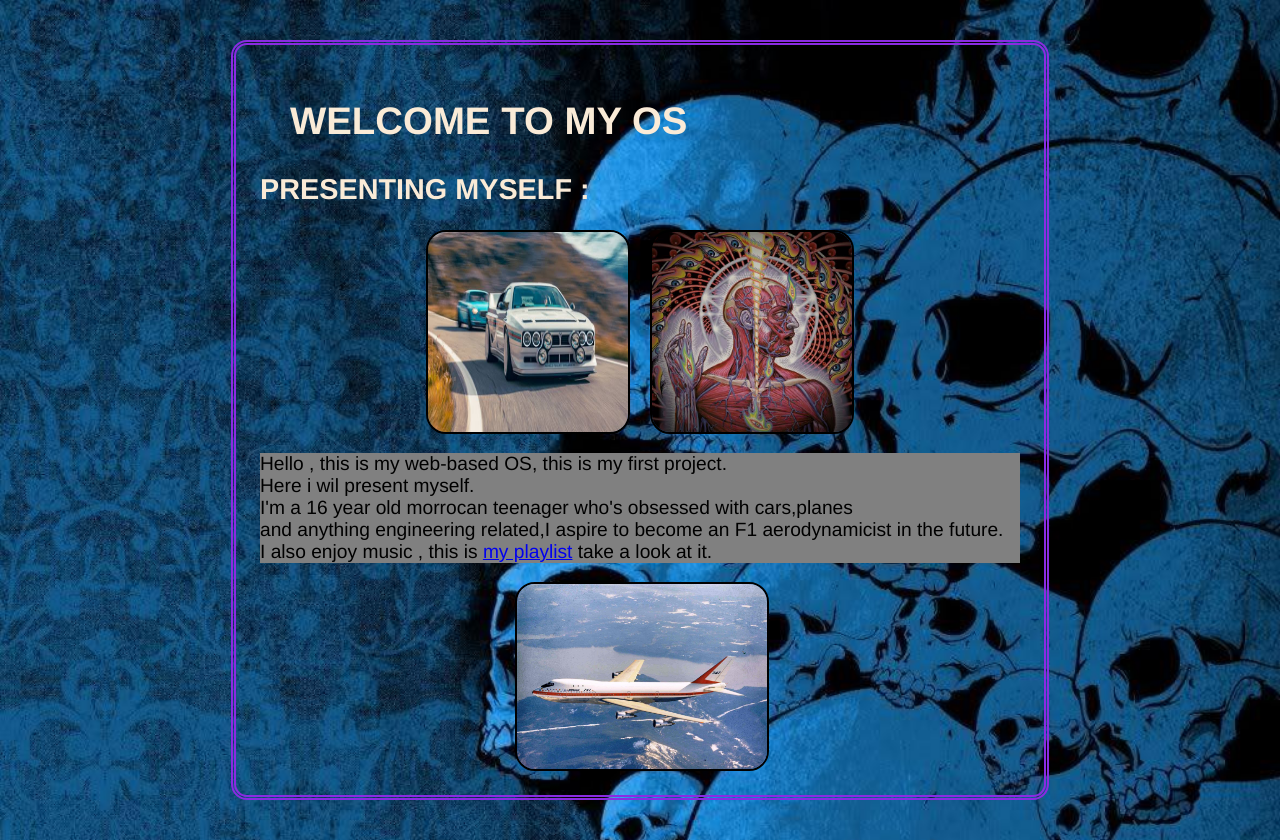
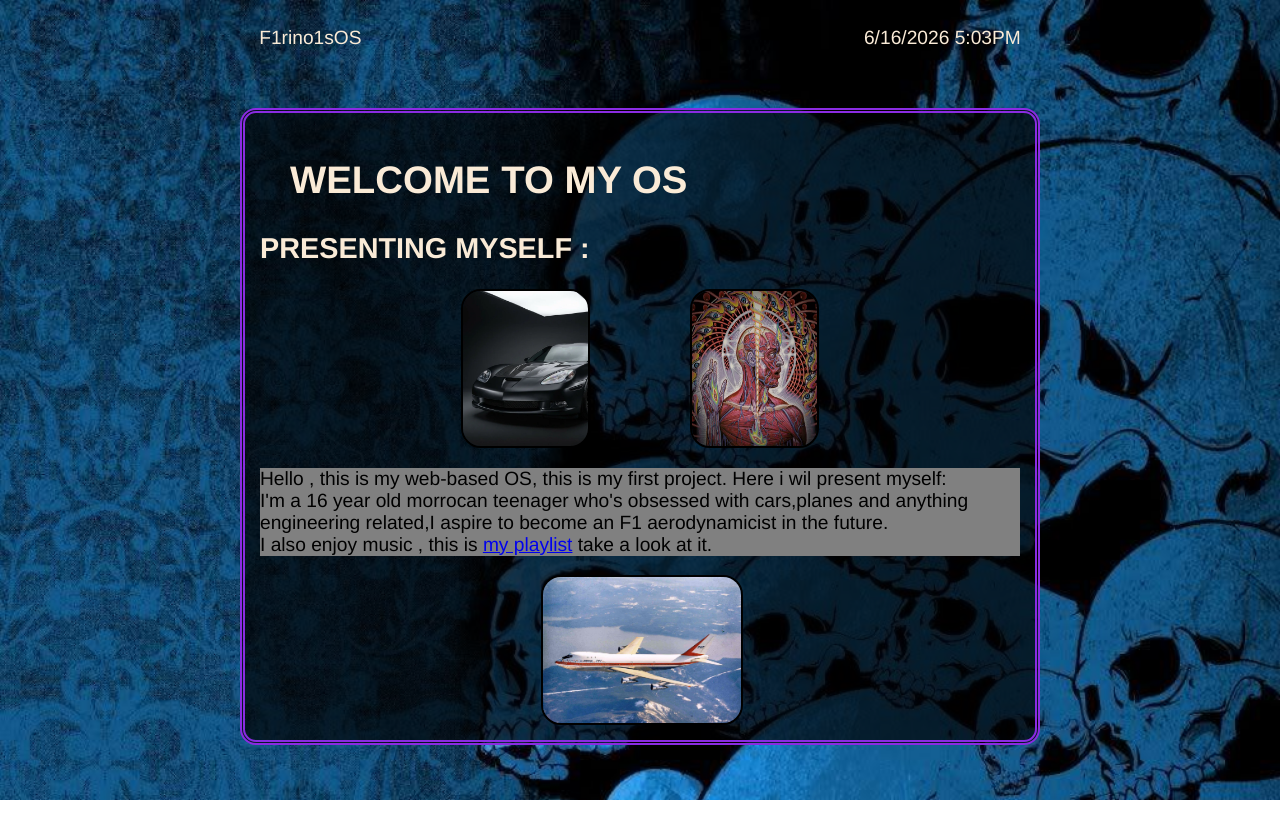
Before and after one commit to F1rino1s/websiteOS, a plain HTML site: page index.html in a window 1280 px wide. After the commit the page ends 800 px from the top, so only its background shows below. Drawn offline with Linux system fonts and the light colour scheme.

Commit message:
Update index.html

```diff
--- a/index.html
+++ b/index.html
@@ -7,7 +7,7 @@
                 border: 2px solid black;
             }
             .image-container {
-                width:250px;
+                width:198px;
                 height: auto;
                 display: flex;
                 margin: 0 auto;
@@ -20,12 +20,12 @@
             }
             .image-row {
                 display: flex;
-                gap: 20px;
+                gap: 100px;
                 justify-content: center;
                 flex-wrap: wrap;
             }
             .image-row img{
-                width: 200px;
+                width: 125px;
                 height: auto;
                 display: block;
             }
@@ -36,17 +36,26 @@
         </style>
     </head>
     <body style="background-image:url(./blue\ skulls.jpg);background-size: cover;">
+        <div style="display: flex;justify-content: space-around;color: antiquewhite;">
+            <p>
+                F1rino1sOS
+            </p>
+            <p>
+                6/16/2026 5:03PM
+            </p>
+        </div>
         <div style=" border: thick double blueviolet;width: min(90vw, 760px);
-        border-radius: 16px;padding: 24px;margin: 40px auto;position: relative;">
+        border-radius: 16px;padding: 15px;margin: 40px auto;position: relative;
+        background-color: rgb(0, 0,0,0.7);">
             <h1 style="margin: 30px;color:antiquewhite">WELCOME TO MY OS</h1>
             <h2 style="color: antiquewhite;">PRESENTING MYSELF :</h2>
          <div class="image-row">
-                <img src="kimera.jpg"/>
+                <img src="C6.webp"/>
              <img src="tool.jpg"/>
          </div>
-            <p style="background-color:gray">Hello , this is my web-based OS, this is my first project.<br>
-            Here i wil present myself.<br>
-            I'm a 16 year old morrocan teenager who's obsessed with cars,planes <br>and anything engineering related,I aspire to become an F1 aerodynamicist in the future.<br>
+            <p style="background-color:gray">Hello , this is my web-based OS, this is my first project.
+            Here i wil present myself:<br>
+            I'm a 16 year old morrocan teenager who's obsessed with cars,planes and anything engineering related,I aspire to become an F1 aerodynamicist in the future.<br>
             I also enjoy music , this is <a href ="https://audiomack.com/f1rino1s/playlist/my-playlist">my playlist</a> take a look at it.</p>
          <div class="image-container">
             <img src="747 boeing.jpg"/>
```
Also changed, not shown: C6.webp (added).
